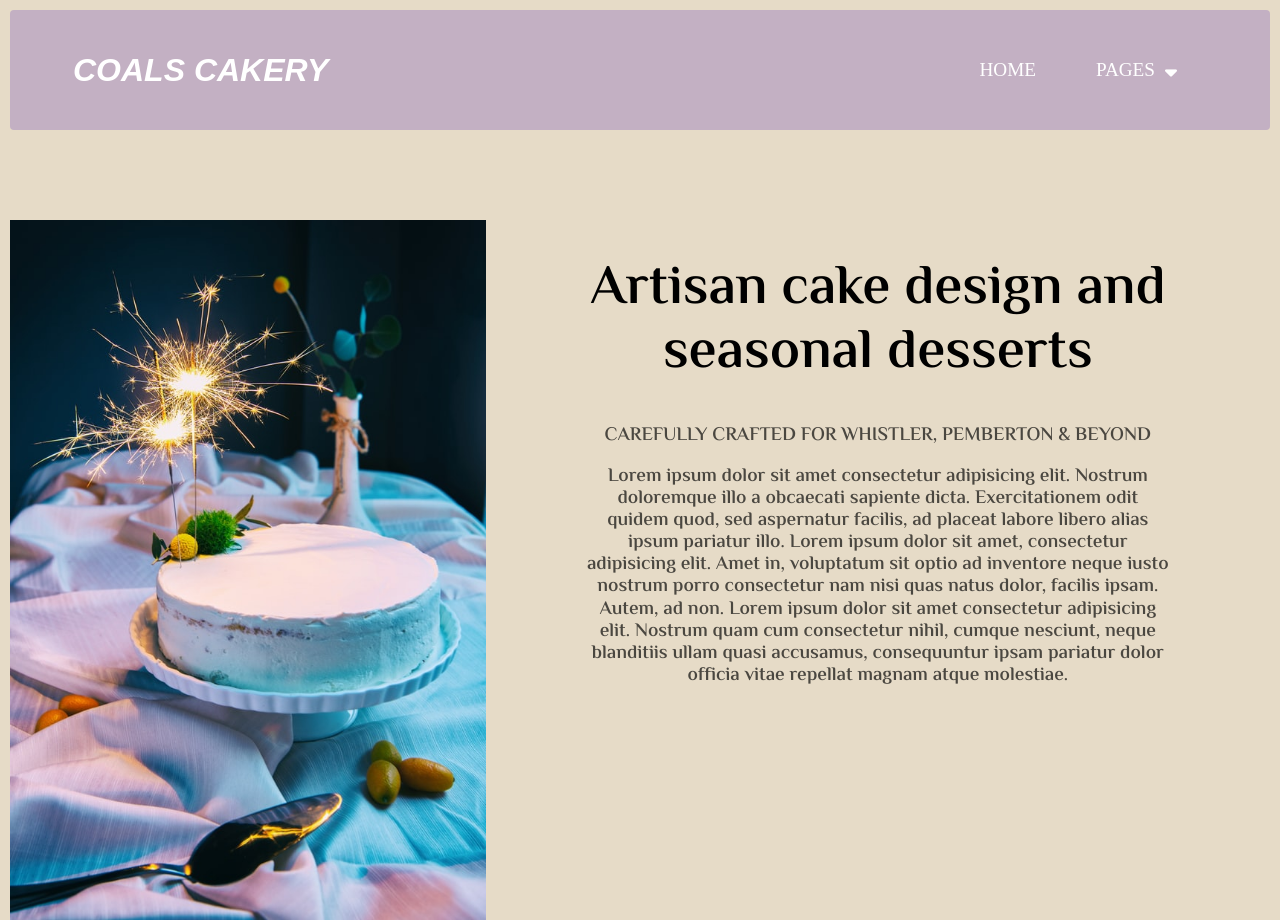
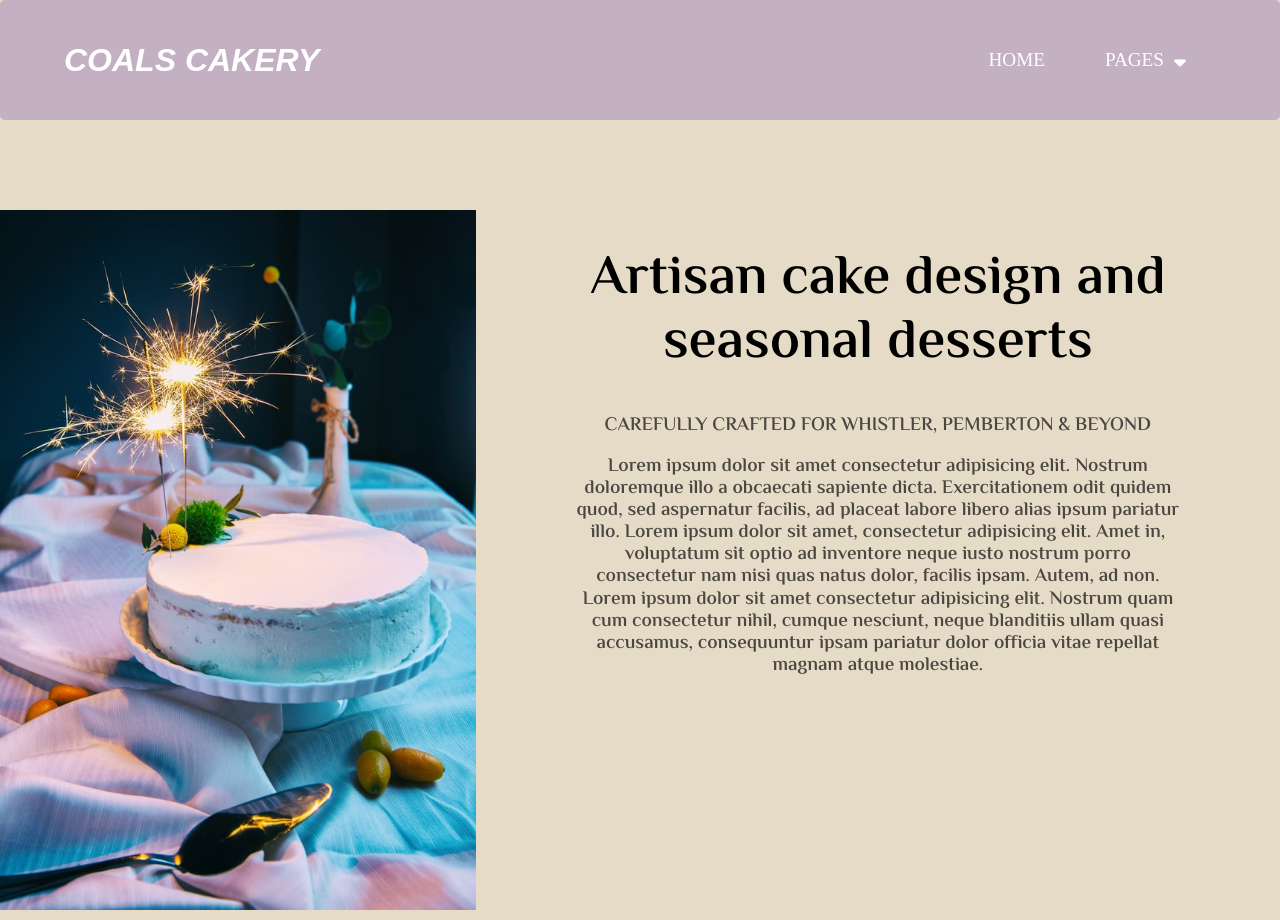
Before and after one commit to tommycoal02/My-cake-website, a plain HTML site: page index.html in a window 1280 px wide. Shown: the top 920 px of the page. Drawn offline with Linux system fonts and the light colour scheme.

Commit message:
border and padding of body  adjustment

```diff
--- a/css/style.css
+++ b/css/style.css
@@ -26,7 +26,7 @@ body {
      /* background: rgb(236, 229, 236); */
      margin-block-end: 0;
      width: 100%;
-     padding: 10px;
+     /* padding: 10px; */
      background-color: rgb(230, 219, 199);
 }
 /*
@@ -88,7 +88,7 @@ h4{
      padding-block:0 ;
      padding-inline: 5%;
      text-transform: uppercase;
-     border-radius: 4px;
+     border-radius: 5px;
 }
 #siteLogo{
      color: white;
@@ -209,6 +209,7 @@ footer {
      background-color: rgb(195, 176, 195);
      padding-bottom: 100px;
      padding-inline: 10px;
+     border-radius: 5px;
 }
 .social a{
      margin: 6px;
```
